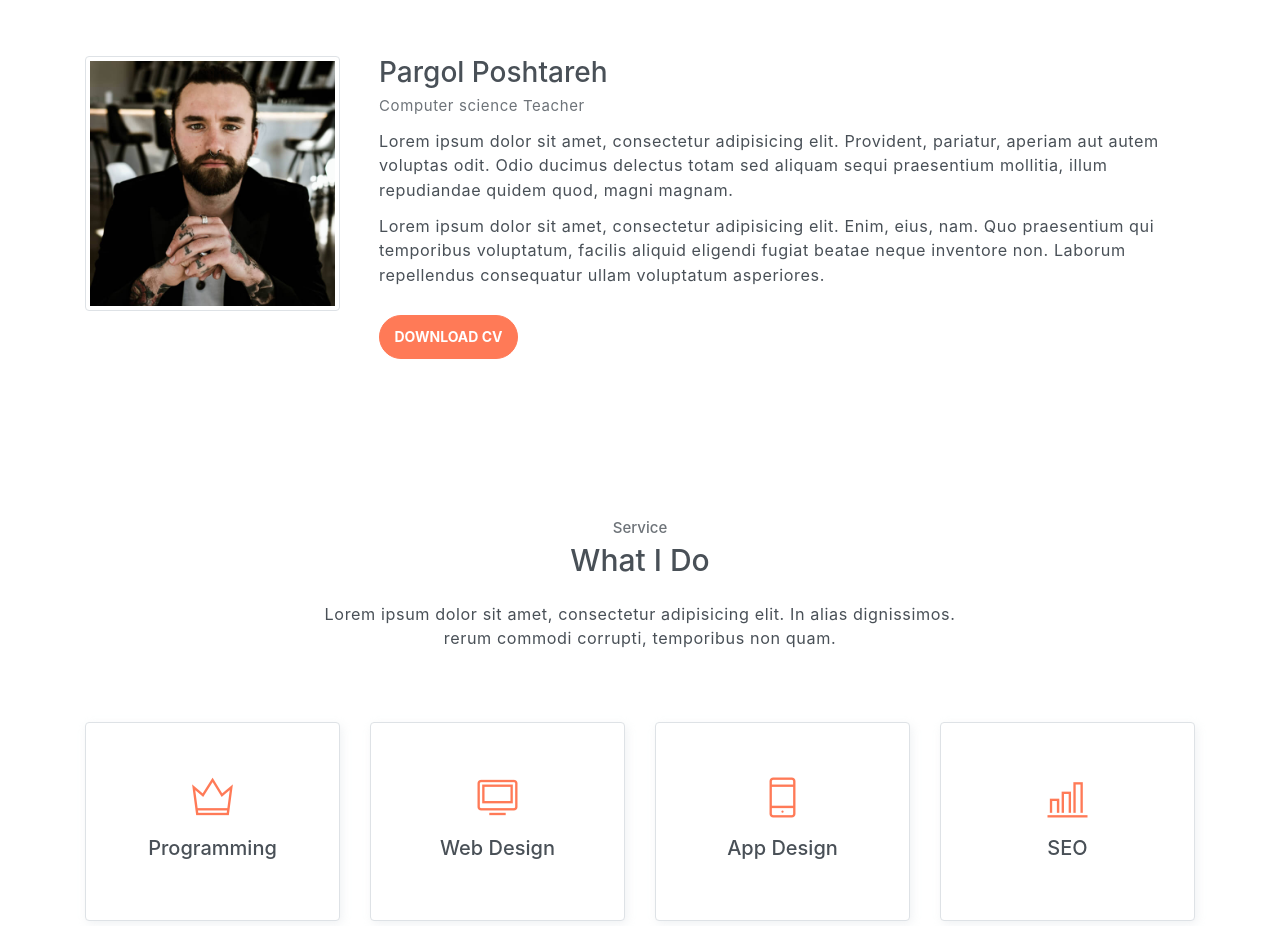
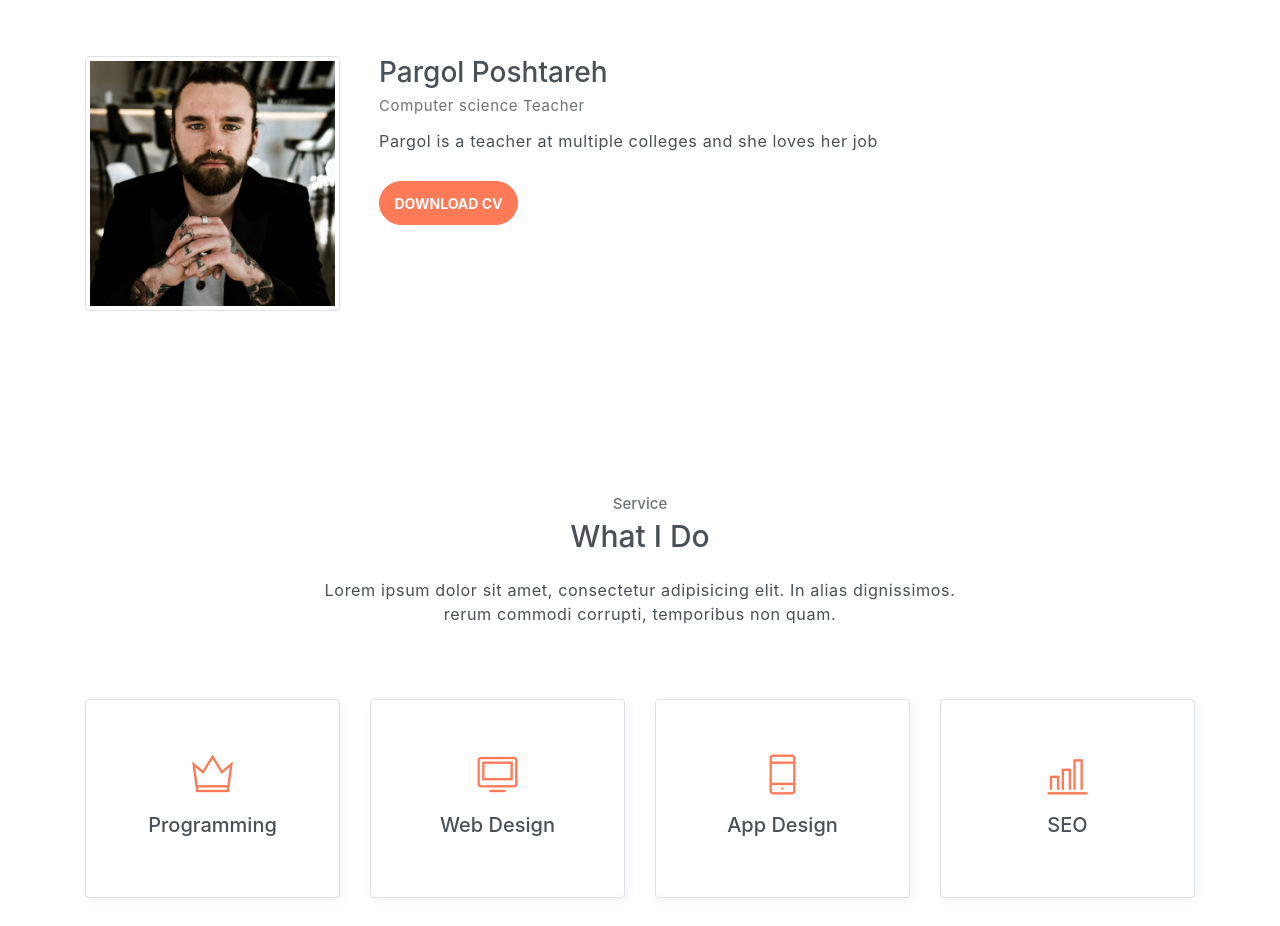
Before and after one commit to Pargol/MyPortfolio, a website: page index.html in a window 1280 px wide. Shown: the part 840-1766 px from the top of the page. Drawn offline with Linux system fonts and the light colour scheme.

Commit message:
change my about

```diff
--- a/index.html
+++ b/index.html
@@ -106,9 +106,11 @@
                 <div class="pl-md-4 col-md-9">
                     <h6 class="title">Pargol Poshtareh</h6>
                     <p class="subtitle">Computer science Teacher</p>
-                    <p>Lorem ipsum dolor sit amet, consectetur adipisicing elit. Provident, pariatur, aperiam aut autem voluptas odit. Odio ducimus delectus totam sed aliquam sequi praesentium mollitia, illum repudiandae quidem quod, magni magnam.</p>
-                    <p>Lorem ipsum dolor sit amet, consectetur adipisicing elit. Enim, eius, nam. Quo praesentium qui temporibus voluptatum, facilis aliquid eligendi fugiat beatae neque inventore non. Laborum repellendus consequatur ullam voluptatum asperiores.</p>
-                    <button class="btn btn-primary rounded mt-3">DOWNLOAD CV</button>
+                    <p>Pargol is a teacher at multiple colleges and
+
+                        she loves her job
+                        </p>
+                        <button class="btn btn-primary rounded mt-3">DOWNLOAD CV</button>
                 </div>
             </div>
         </div>
```
